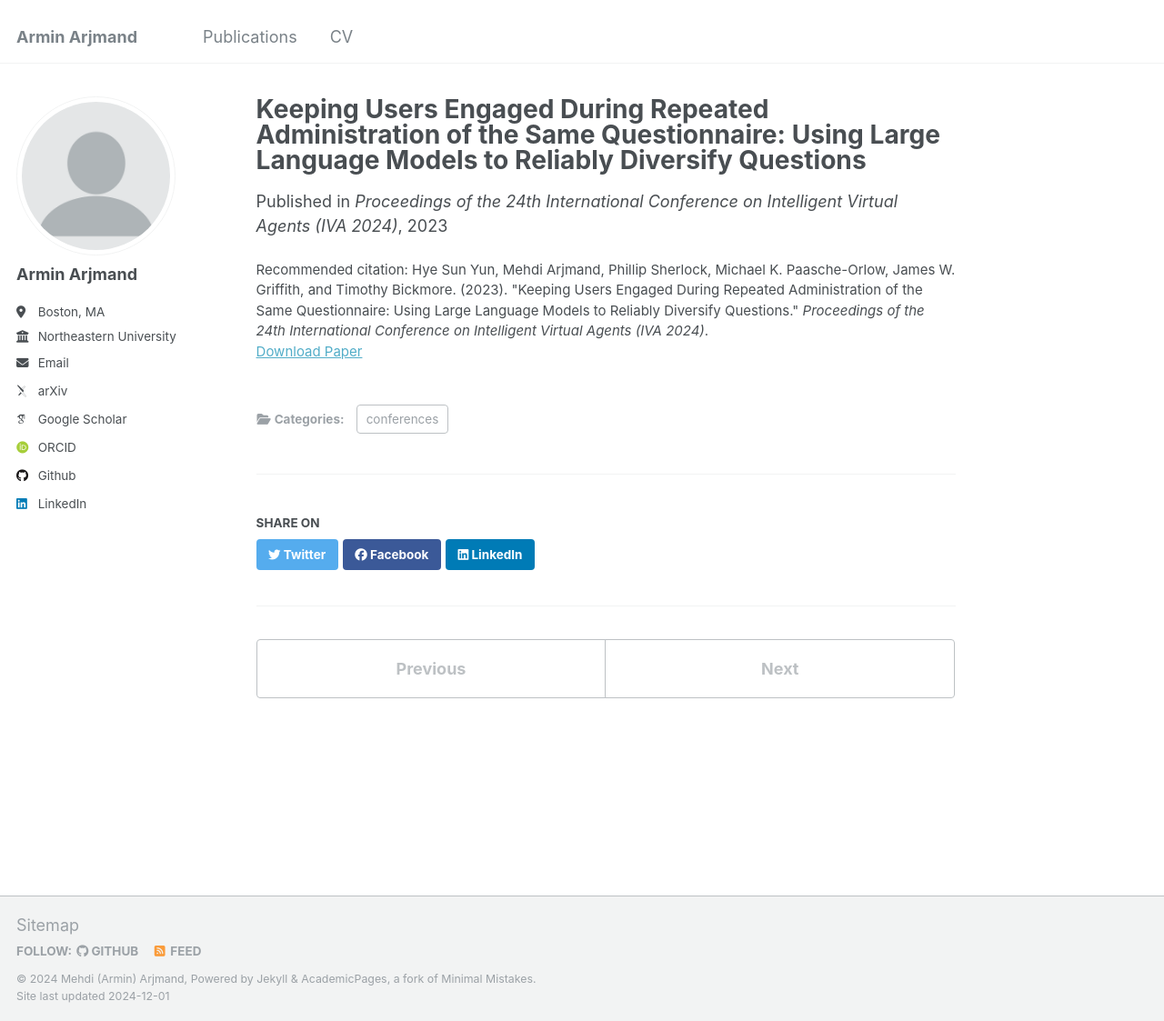
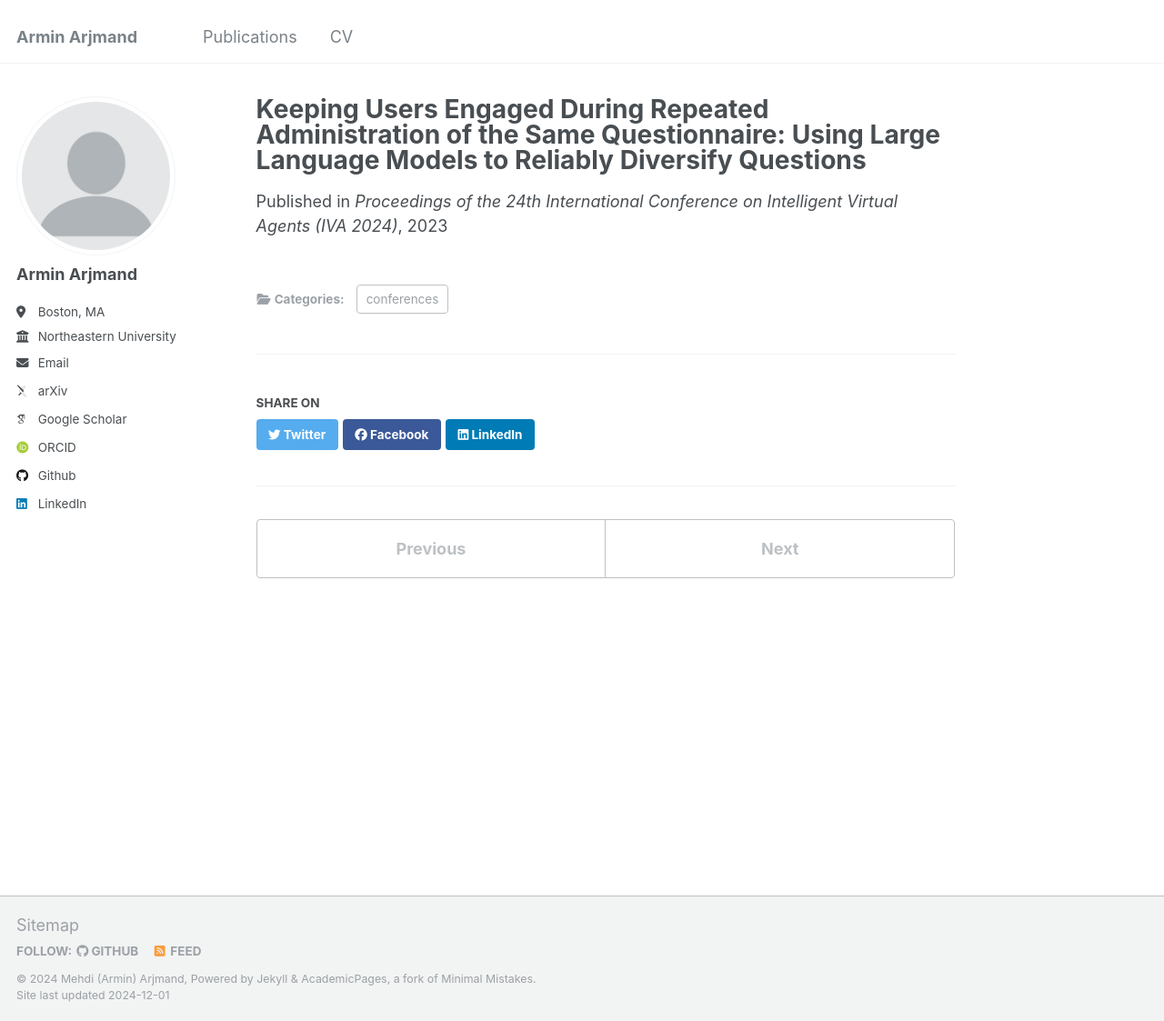
Before and after one commit to arminarj/arminarj.github.io, a Jekyll site: the page built from _publications/keeping-users-engaged.md, in a window 1280 px wide and 1123 px high. Shown: the whole window at 91% size. Built offline with Jekyll 4.4.1, drawn with Linux system fonts in a browser that asks for light colours; some web fonts are replaced.

Commit message:
citation update

```diff
--- a/_publications/keeping-users-engaged.md
+++ b/_publications/keeping-users-engaged.md
@@ -7,5 +7,4 @@ excerpt: 'This study explores using large language models to diversify questions
 date: 2023-9-01
 venue: 'Proceedings of the 24th International Conference on Intelligent Virtual Agents (IVA 2024)'
 paperurl: 'https://arxiv.org/abs/2311.12707'
-citation: 'Hye Sun Yun, Mehdi Arjmand, Phillip Sherlock, Michael K. Paasche-Orlow, James W. Griffith, and Timothy Bickmore. (2023). &quot;Keeping Users Engaged During Repeated Administration of the Same Questionnaire: Using Large Language Models to Reliably Diversify Questions.&quot; <i>Proceedings of the 24th International Conference on Intelligent Virtual Agents (IVA 2024)</i>.'
 ---
```
Also changed, not shown: _publications/empathic-grounding.md (+0 -1 lines), _publications/teasel.md (+0 -1 lines), _publications/towards-automated-pain-assessment.md (+0 -1 lines), _publications/virtual-agents-alcohol-counseling.md (+0 -1 lines).
